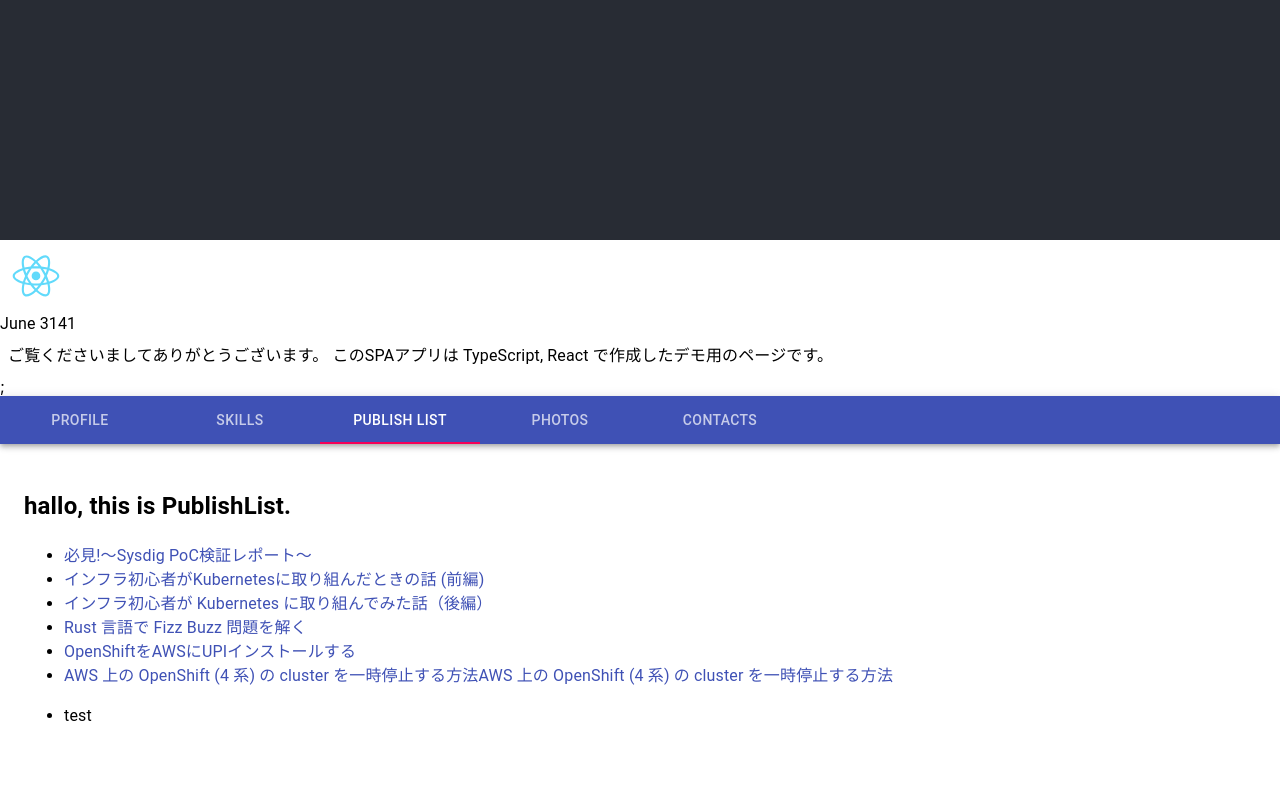
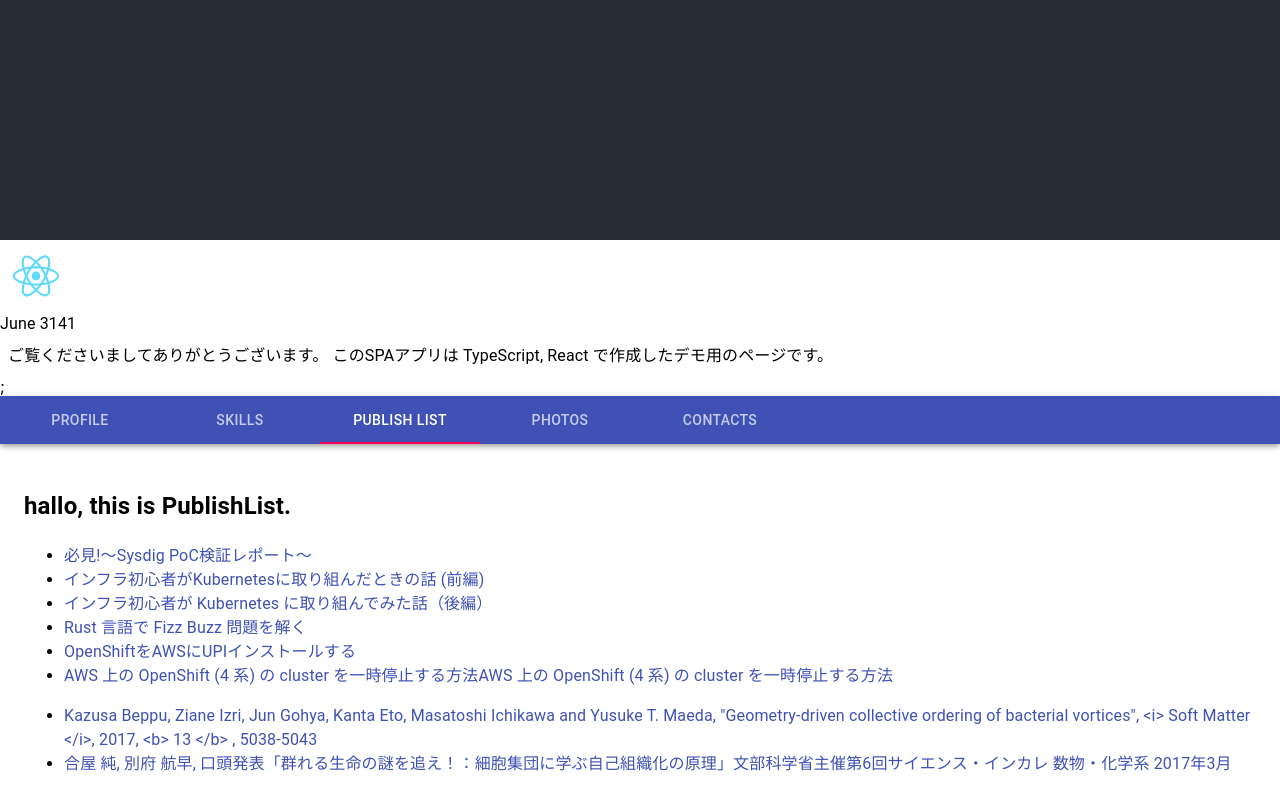
Before and after one commit to June3141/portfolio-react.github.io, a React (Create React App) app: page / in a window 1280 px wide. Both pictures are taken after a click on the tab "PUBLISH LIST". Shown: the top 810 px of the page. Built offline with nearby package versions, Linux system fonts and the light colour scheme.

Commit message:
研究関連の制作物を追加

```diff
--- a/src/components/PublishList/ResearchList.tsx
+++ b/src/components/PublishList/ResearchList.tsx
@@ -1,8 +1,26 @@
+import { Link } from '@material-ui/core';
 import React from 'react';
 
 const itemList: Array<{ name: string; url: string }> = [
-  { name: 'test', url: 'test' },
+  {
+    name:
+      'Kazusa Beppu, Ziane Izri, Jun Gohya, Kanta Eto, Masatoshi Ichikawa and Yusuke T. Maeda, "Geometry-driven collective ordering of bacterial vortices", <i> Soft Matter </i>, 2017, <b> 13 </b> , 5038-5043',
+    url:
+      'https://pubs.rsc.org/en/content/articlelanding/2017/sm/c7sm00999b#!divAbstract',
+  },
+  {
+    name:
+      ' 合屋 純, 別府 航早, 口頭発表「群れる生命の謎を追え！：細胞集団に学ぶ自己組織化の原理」文部科学省主催第6回サイエンス・インカレ 数物・化学系 2017年3月',
+    url: 'http://www.mext.go.jp/b_menu/houdou/29/03/1383477.html',
+  },
 ];
+const makeList = (item: { name: string; url: string }) => {
+  return (
+    <li>
+      <Link href={item.url}>{item.name}</Link>
+    </li>
+  );
+};
 
 export const ResearchList: React.FC = () => {
   return (
@@ -10,7 +28,7 @@ export const ResearchList: React.FC = () => {
       {itemList.length < 1 ? (
         <div>no items</div>
       ) : (
-        itemList.map((item) => <li>{item.name}</li>)
+        itemList.map((item) => makeList(item))
       )}
     </ul>
   );
```
